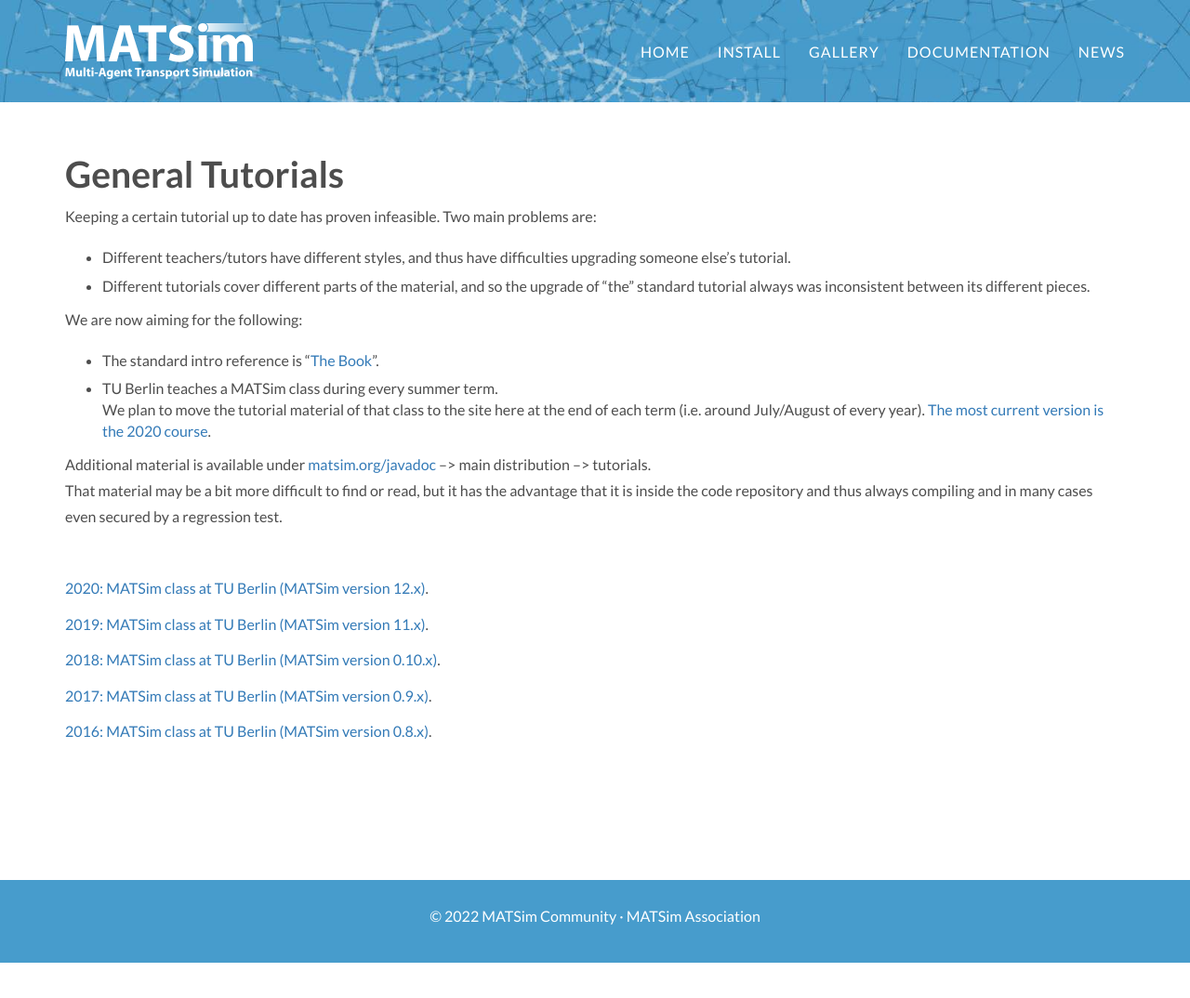
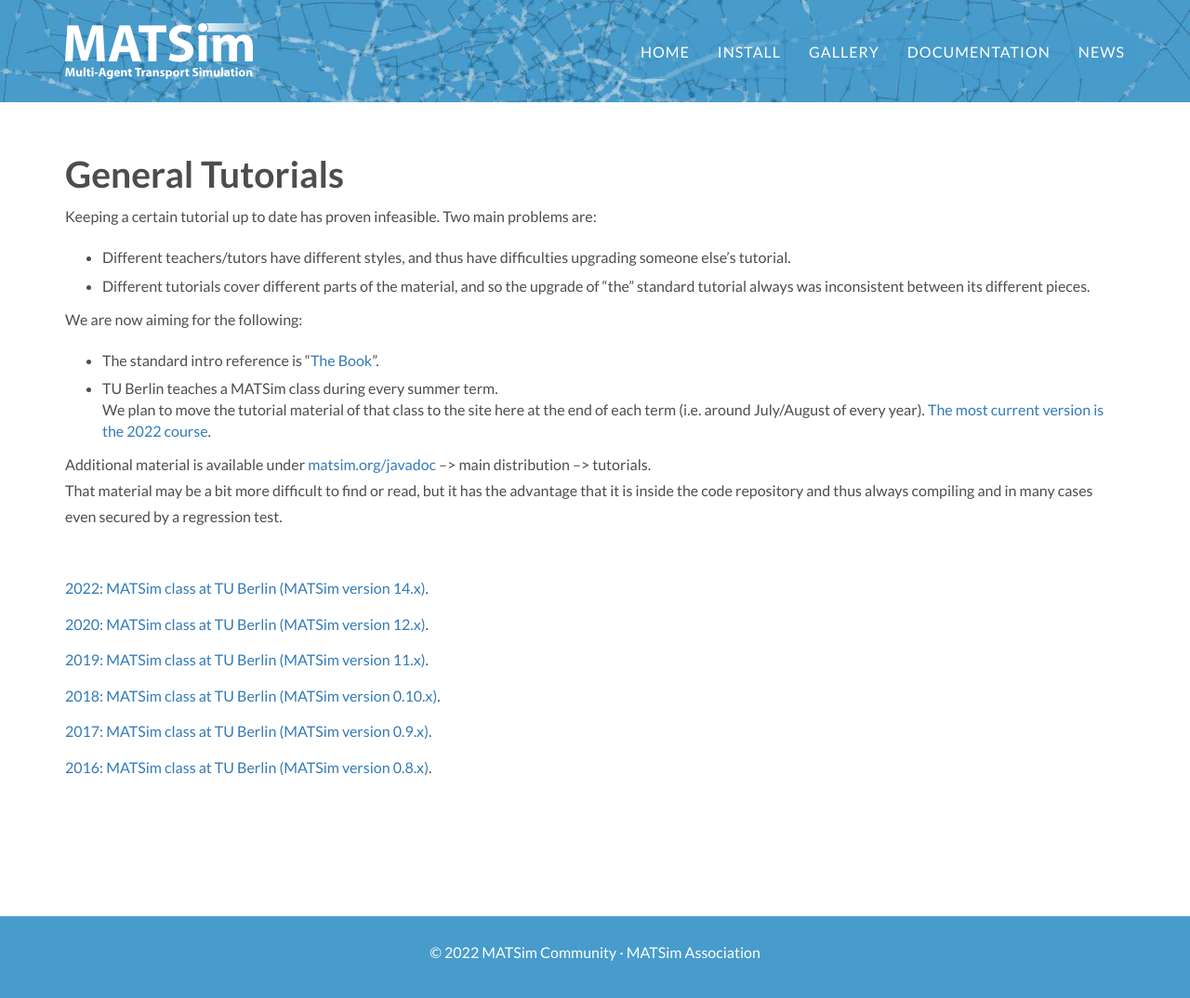
Before and after one commit to matsim-org/jekyll-website, a Jekyll site: the page built from docs/tutorials/general.md, in a window 1280 px wide and 1074 px high. Shown: the whole window at 93% size. Built offline with Jekyll 4.4.1, drawn with Linux system fonts in a browser that asks for light colours; some web fonts are replaced.

Commit message:
add matsim 14 tutorial

```diff
--- a/docs/tutorials/general.md
+++ b/docs/tutorials/general.md
@@ -17,7 +17,7 @@
 - TU Berlin teaches a MATSim class during every summer term.
 We plan to move the tutorial material of that class to the site
 here at the end of each term (i.e. around July/August of every year).
-[The most current version is the 2020 course](/content/2020-matsim-class-tu-berlin-matsim-version-12x).
+[The most current version is the 2022 course](/content/2022-matsim-class-tu-berlin-matsim-version-14x).
 
 Additional material is available under [matsim.org/javadoc](/javadoc) --> main distribution --> tutorials.
 That material may be a bit more difficult to find or read, but it has the advantage
@@ -25,6 +25,8 @@
 compiling and in many cases even secured by a regression test.
 
 &nbsp;
+
+[2022: MATSim class at TU Berlin (MATSim version 14.x)](/content/2022-matsim-class-tu-berlin-matsim-version-14x).
 
 [2020: MATSim class at TU Berlin (MATSim version 12.x)](/content/2020-matsim-class-tu-berlin-matsim-version-12x).
 
```
Also changed, not shown: content/2022-matsim-class-tu-berlin-matsim-version-14x.md (added, +26 -0 lines).
